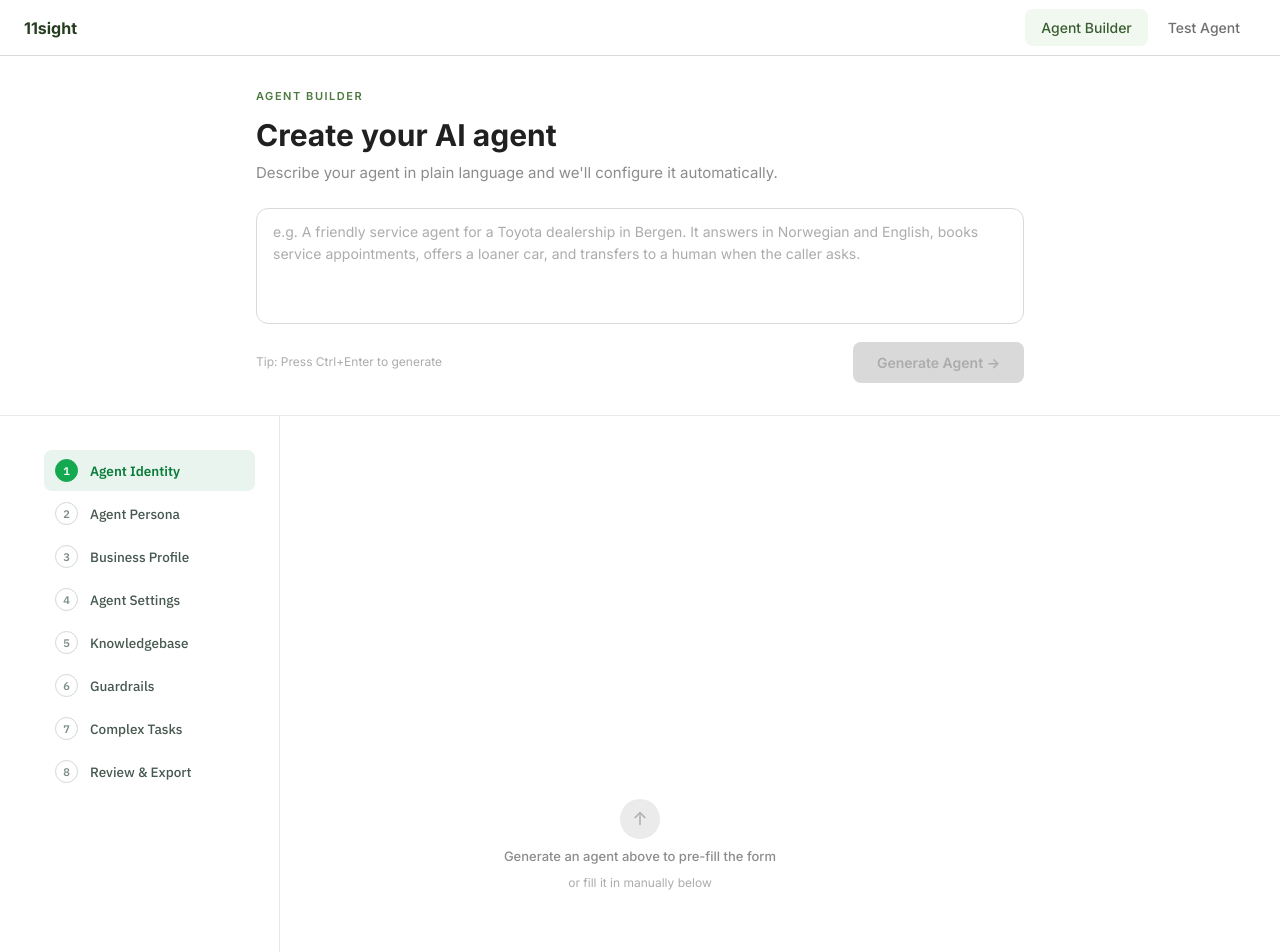
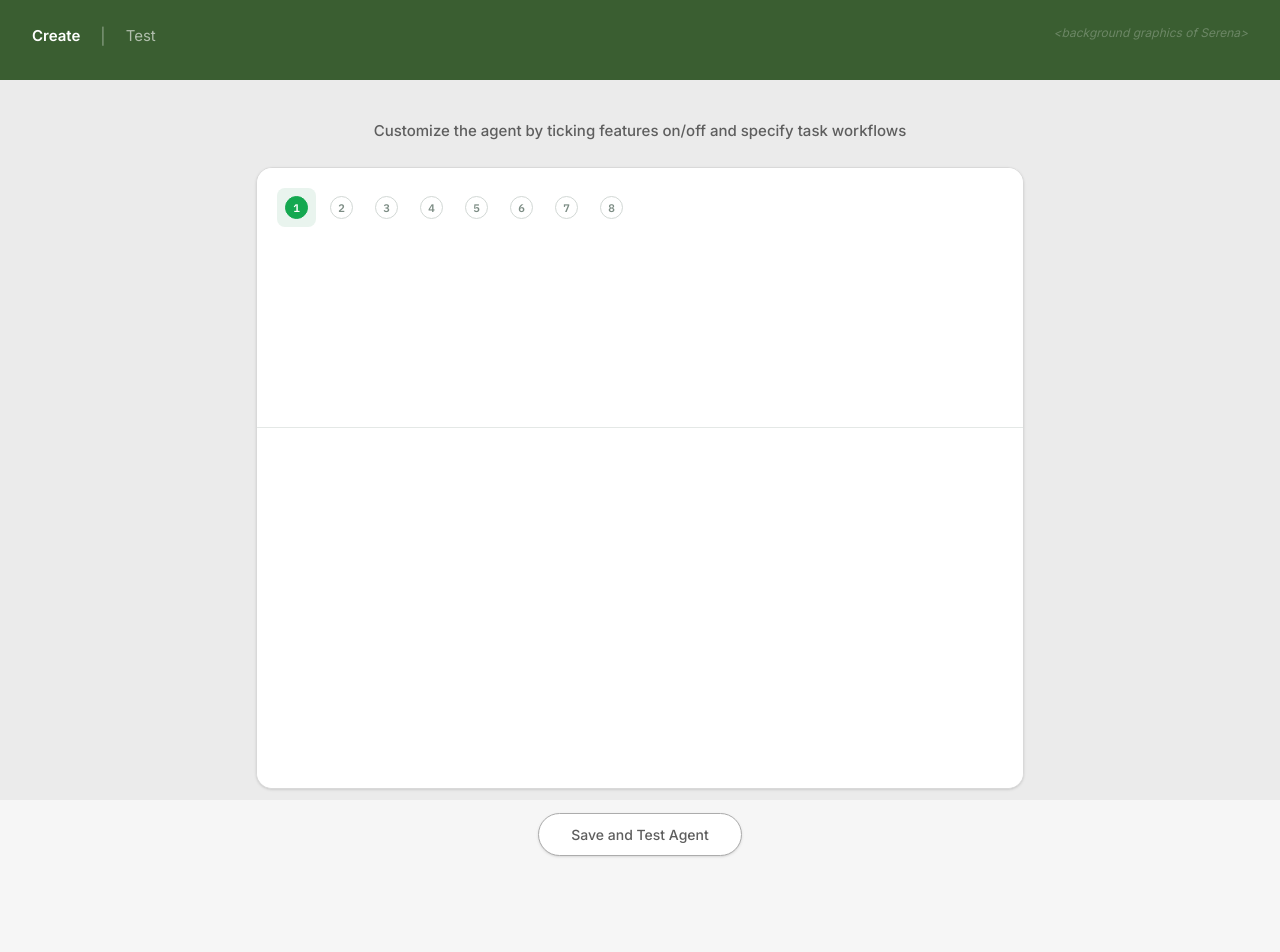
Before and after one commit to kjartan-bit/agent-builder, a Next.js app: page / in a window 1280 px wide. Shown: the top 952 px of the page. After the commit the page ends 896 px from the top, so only its background shows below. Built offline with nearby package versions, Linux system fonts and the light colour scheme.

Commit message:
Redesign pages to match wireframe layout

```diff
--- a/src/app/page.tsx
+++ b/src/app/page.tsx
@@ -1,14 +1,23 @@
 "use client";
 
 import { useState, useRef, useEffect, useCallback } from "react";
-import Nav from "@/components/Nav";
+import Link from "next/link";
+import { useRouter } from "next/navigation";
 
-export default function AgentBuilder() {
+const HERO_GREEN = "#3A5E31";
+
+const PILLS = [
+  "Handles all calls at scale",
+  "Resolves the most complex tasks",
+  "Maintaining CSAT w/ AI Personas",
+];
+
+export default function CreatePage() {
   const [prompt, setPrompt] = useState("");
   const [loading, setLoading] = useState(false);
   const [error, setError] = useState<string | null>(null);
-  const [hasGenerated, setHasGenerated] = useState(false);
   const iframeRef = useRef<HTMLIFrameElement>(null);
+  const router = useRouter();
 
   const sendStateToIframe = useCallback((state: unknown) => {
     iframeRef.current?.contentWindow?.postMessage(
@@ -27,27 +36,22 @@ export default function AgentBuilder() {
     return () => window.removeEventListener("message", handler);
   }, []);
 
-  const handleGenerate = async () => {
+  const handleSubmit = async () => {
     if (!prompt.trim() || loading) return;
     setLoading(true);
     setError(null);
-
     try {
       const res = await fetch("/api/generate-agent", {
         method: "POST",
         headers: { "Content-Type": "application/json" },
         body: JSON.stringify({ prompt: prompt.trim() }),
       });
-
       if (!res.ok) {
         const err = await res.json().catch(() => ({}));
-        throw new Error((err as { error?: string }).error ?? `Request failed: ${res.status}`);
+        throw new Error((err as { error?: string }).error ?? `Error ${res.status}`);
       }
-
       const { state } = await res.json();
       localStorage.setItem("agentConfig", JSON.stringify(state));
-      setHasGenerated(true);
-
       const iframe = iframeRef.current;
       if (iframe?.contentDocument?.readyState === "complete") {
         sendStateToIframe(state);
@@ -61,96 +65,134 @@ export default function AgentBuilder() {
     }
   };
 
-  const handleKeyDown = (e: React.KeyboardEvent<HTMLTextAreaElement>) => {
-    if ((e.metaKey || e.ctrlKey) && e.key === "Enter") handleGenerate();
+  const handleSaveAndTest = () => {
+    iframeRef.current?.contentWindow?.postMessage(
+      { type: "get-state" },
+      window.location.origin
+    );
+    setTimeout(() => router.push("/test"), 300);
   };
 
   return (
-    <div className="min-h-screen flex flex-col bg-neutral-25">
-      <Nav />
+    <div className="min-h-screen flex flex-col bg-neutral-100">
 
-      <div className="bg-white border-b border-neutral-100 px-6 py-8">
-        <div className="max-w-3xl mx-auto">
+      {/* ── Hero ── */}
+      <div
+        style={{ backgroundColor: HERO_GREEN }}
+        className="relative overflow-hidden px-8 pt-6 pb-14"
+      >
+        {/* Nav */}
+        <nav className="flex items-center gap-5 mb-10">
+          <span className="text-white font-semibold" style={{ fontSize: 15 }}>
+            Create
+          </span>
+          <span className="text-white/40">|</span>
+          <Link
+            href="/test"
+            className="text-white/60 hover:text-white transition-colors"
+            style={{ fontSize: 15 }}
+          >
+            Test
+          </Link>
+        </nav>
+
+        {/* Background label placeholder */}
         <p
-            className="font-semibold uppercase text-primary-600 mb-2"
-            style={{ fontSize: 11, letterSpacing: "0.14em" }}
+          className="absolute top-6 right-8 text-white/25 italic select-none"
+          style={{ fontSize: 12 }}
         >
-            Agent Builder
-          </p>
-          <h1 className="font-bold text-neutral-950 mb-1" style={{ fontSize: 30 }}>
-            Create your AI agent
-          </h1>
-          <p className="text-neutral-500 mb-6" style={{ fontSize: 15 }}>
-            Describe your agent in plain language and we&apos;ll configure it automatically.
+          &lt;background graphics of Serena&gt;
         </p>
 
+        {/* Copy + prompt */}
+        <div className="max-w-xl mx-auto text-center">
+          <h1
+            className="text-white font-bold mb-2"
+            style={{ fontSize: 26, lineHeight: 1.35 }}
+          >
+            Generate an 11Sight AI Agent to augment your workforce
+          </h1>
+          <p className="text-white/70 italic mb-7" style={{ fontSize: 16 }}>
+            -grounded in rigorous software engineering-
+          </p>
+
+          {/* Pills */}
+          <div className="flex flex-wrap justify-center gap-2 mb-7">
+            {PILLS.map((p) => (
+              <span
+                key={p}
+                className="text-white border border-white/40 rounded-full px-4 py-1.5 bg-white/10"
+                style={{ fontSize: 13 }}
+              >
+                {p}
+              </span>
+            ))}
+          </div>
+
+          {/* Prompt box */}
+          <div className="relative">
             <textarea
               value={prompt}
               onChange={(e) => setPrompt(e.target.value)}
-            onKeyDown={handleKeyDown}
-            rows={4}
-            placeholder="e.g. A friendly service agent for a Toyota dealership in Bergen. It answers in Norwegian and English, books service appointments, offers a loaner car, and transfers to a human when the caller asks."
-            className="w-full rounded-xl border border-neutral-200 px-4 py-3 text-neutral-900 resize-none focus:outline-none focus:ring-2 focus:ring-primary-400 focus:border-primary-400 placeholder:text-neutral-400"
-            style={{ fontSize: 14, lineHeight: "1.6" }}
+              onKeyDown={(e) => {
+                if ((e.metaKey || e.ctrlKey) && e.key === "Enter") handleSubmit();
+              }}
+              rows={3}
+              placeholder="Create the agent with a single prompt..."
+              className="w-full rounded-xl bg-white text-neutral-900 px-5 py-4 pr-28 resize-none focus:outline-none shadow-md placeholder:text-neutral-400"
+              style={{ fontSize: 14, lineHeight: 1.6 }}
             />
+            <button
+              onClick={handleSubmit}
+              disabled={loading || !prompt.trim()}
+              className="absolute bottom-3.5 right-3.5 border border-neutral-300 rounded-full px-5 py-1.5 text-neutral-700 bg-white hover:bg-neutral-50 disabled:opacity-40 transition-colors cursor-pointer font-medium"
+              style={{ fontSize: 13 }}
+            >
+              {loading ? "…" : "Submit"}
+            </button>
+          </div>
 
           {error && (
-            <p className="mt-2 text-red-600" style={{ fontSize: 13 }}>
-              {error}
+            <p className="text-red-300 mt-2 text-sm">{error}</p>
+          )}
+        </div>
+      </div>
+
+      {/* ── Questionnaire section ── */}
+      <div className="flex-1 px-8 py-10">
+        <div className="max-w-3xl mx-auto">
+          <p
+            className="text-center text-neutral-700 font-medium mb-6"
+            style={{ fontSize: 15 }}
+          >
+            Customize the agent by ticking features on/off and specify task
+            workflows
           </p>
-          )}
 
-          <div className="flex items-center justify-between mt-3">
-            <p className="text-neutral-400" style={{ fontSize: 12 }}>
-              Tip: Press Ctrl+Enter to generate
-            </p>
+          <div
+            className="bg-white rounded-2xl border border-neutral-200 overflow-hidden shadow-sm"
+            style={{ minHeight: 620 }}
+          >
+            <iframe
+              ref={iframeRef}
+              src="/questionnaire.html"
+              className="w-full border-0 block"
+              style={{ minHeight: 620 }}
+              title="SME Questionnaire"
+            />
+          </div>
+
+          <div className="flex justify-center mt-6">
             <button
-              onClick={handleGenerate}
-              disabled={loading || !prompt.trim()}
-              className="bg-primary-600 hover:bg-primary-700 disabled:bg-neutral-200 disabled:text-neutral-400 text-white font-semibold px-6 py-2.5 rounded-lg transition-colors cursor-pointer disabled:cursor-not-allowed flex items-center gap-2"
+              onClick={handleSaveAndTest}
+              className="border border-neutral-400 rounded-full px-8 py-2.5 font-medium text-neutral-700 bg-white hover:bg-neutral-50 transition-colors cursor-pointer shadow-sm"
               style={{ fontSize: 14 }}
             >
-              {loading ? (
-                <>
-                  <svg className="animate-spin h-4 w-4" viewBox="0 0 24 24" fill="none">
-                    <circle className="opacity-25" cx="12" cy="12" r="10" stroke="currentColor" strokeWidth="4" />
-                    <path className="opacity-75" fill="currentColor" d="M4 12a8 8 0 018-8v8H4z" />
-                  </svg>
-                  Generating…
-                </>
-              ) : (
-                "Generate Agent →"
-              )}
+              Save and Test Agent
             </button>
           </div>
         </div>
       </div>
-
-      <div className="flex-1 relative">
-        {!hasGenerated && (
-          <div className="absolute inset-0 flex flex-col items-center justify-center pointer-events-none z-10 gap-2">
-            <div
-              className="w-10 h-10 rounded-full bg-neutral-100 flex items-center justify-center text-neutral-400"
-              style={{ fontSize: 18 }}
-            >
-              ↑
-            </div>
-            <p className="text-neutral-500 font-medium" style={{ fontSize: 13 }}>
-              Generate an agent above to pre-fill the form
-            </p>
-            <p className="text-neutral-400" style={{ fontSize: 12 }}>
-              or fill it in manually below
-            </p>
-          </div>
-        )}
-        <iframe
-          ref={iframeRef}
-          src="/questionnaire.html"
-          className="w-full border-0 block"
-          style={{ minHeight: 860 }}
-          title="Agent configuration questionnaire"
-        />
-      </div>
     </div>
   );
 }
--- a/src/app/test/page.tsx
+++ b/src/app/test/page.tsx
@@ -1,14 +1,21 @@
 "use client";
 
 import { useState, useEffect } from "react";
-import Nav from "@/components/Nav";
+import Link from "next/link";
 
-export default function TestAgent() {
-  const [agentName, setAgentName] = useState("Your Agent");
-  const [phone, setPhone] = useState("");
-  const [smsBody, setSmsBody] = useState("");
-  const [smsSent, setSmsSent] = useState(false);
-  const [voiceActive, setVoiceActive] = useState(false);
+const HERO_GREEN = "#3A5E31";
+
+const FRAMEWORK_STEPS = [
+  "Replace your IVR with the AI Front Desk agent that answers questions and route calls.",
+  "Enter the more complex tasks you want our Specialist Agent to resolve.",
+  "Easily turn the agents on/off and try out new agent features in our AI Agent platform.",
+  "Closely monitor the Agents performance viewing call outcomes and listening to call recordings.",
+  "Augment your staff when and where it is needed while staying completely on top of AI.",
+];
+
+export default function TestPage() {
+  const [agentName, setAgentName] = useState("Select agent");
+  const [activeTab, setActiveTab] = useState<"talk" | "chat" | null>(null);
 
   useEffect(() => {
     try {
@@ -20,190 +27,127 @@ export default function TestAgent() {
     } catch {}
   }, []);
 
-  const handleSend = () => {
-    if (!phone || !smsBody) return;
-    setSmsSent(true);
-    setTimeout(() => setSmsSent(false), 3000);
-  };
+  return (
+    <div className="min-h-screen flex flex-col bg-neutral-100">
 
-  return (
-    <div className="min-h-screen flex flex-col bg-neutral-25">
-      <Nav />
+      {/* ── Hero ── */}
+      <div
+        style={{ backgroundColor: HERO_GREEN }}
+        className="relative overflow-hidden px-8 pt-6 pb-14"
+      >
+        {/* Nav */}
+        <nav className="flex items-center gap-5 mb-10">
+          <Link
+            href="/"
+            className="text-white/60 hover:text-white transition-colors"
+            style={{ fontSize: 15 }}
+          >
+            Create
+          </Link>
+          <span className="text-white/40">|</span>
+          <span className="text-white font-semibold" style={{ fontSize: 15 }}>
+            Test
+          </span>
+        </nav>
 
-      <main className="flex-1 px-6 py-10">
-        <div className="max-w-4xl mx-auto">
-          <p
-            className="font-semibold uppercase text-primary-600 mb-2"
-            style={{ fontSize: 11, letterSpacing: "0.14em" }}
+        {/* Background label placeholder */}
+        <p
+          className="absolute top-6 right-8 text-white/25 italic select-none"
+          style={{ fontSize: 12 }}
+        >
+          &lt;background graphics of Serena&gt;
+        </p>
+
+        {/* Content */}
+        <div className="max-w-xl mx-auto text-center">
+          {/* Agent selector */}
+          <button
+            className="border border-white/40 rounded-full px-5 py-2 text-white bg-white/10 hover:bg-white/20 transition-colors mb-8 inline-flex items-center gap-2 cursor-pointer"
+            style={{ fontSize: 14 }}
           >
-            Test Environment
-          </p>
-          <h1 className="font-bold text-neutral-950 mb-1" style={{ fontSize: 30 }}>
-            Test your agent
+            {agentName}
+            <span className="opacity-60 text-xs">▾</span>
+          </button>
+
+          <h1
+            className="text-white font-bold mb-8"
+            style={{ fontSize: 24, lineHeight: 1.4 }}
+          >
+            Test the agents reliability and compliance
+            <br />
+            while it resolves your most complex tasks
           </h1>
-          <p className="text-neutral-500 mb-8" style={{ fontSize: 15 }}>
-            Agent:{" "}
-            <span className="font-semibold text-neutral-900">{agentName}</span>
-          </p>
 
-          <div className="grid grid-cols-1 md:grid-cols-2 gap-5">
-            <VoiceCard active={voiceActive} onToggle={() => setVoiceActive((v) => !v)} />
-            <SmsCard
-              phone={phone}
-              body={smsBody}
-              sent={smsSent}
-              onPhoneChange={setPhone}
-              onBodyChange={setSmsBody}
-              onSend={handleSend}
-            />
+          {/* Mode buttons */}
+          <div className="flex justify-center gap-4 mb-8">
+            {(["talk", "chat"] as const).map((tab) => (
+              <button
+                key={tab}
+                onClick={() => setActiveTab(tab)}
+                className={`rounded-full px-6 py-2.5 font-medium border transition-colors cursor-pointer capitalize ${
+                  activeTab === tab
+                    ? "bg-white text-neutral-900 border-white"
+                    : "text-white border-white/40 bg-white/10 hover:bg-white/20"
+                }`}
+                style={{ fontSize: 14 }}
+              >
+                {tab === "talk" ? "Talk with agent" : "Chat with agent"}
+              </button>
+            ))}
+          </div>
+
+          {/* iframe placeholder */}
+          <div
+            className="bg-white/10 border border-white/20 rounded-2xl flex items-center justify-center text-white/40 italic"
+            style={{ minHeight: 160, fontSize: 13 }}
+          >
+            {activeTab === "talk" && "Voice integration coming soon"}
+            {activeTab === "chat" && "Chat integration coming soon"}
+            {!activeTab && "<iframe for both options>"}
           </div>
         </div>
-      </main>
+      </div>
+
+      {/* ── Framework section ── */}
+      <div className="flex-1 px-8 py-10">
+        <div className="max-w-xl mx-auto">
+          <h2
+            className="font-bold text-neutral-900 mb-6"
+            style={{ fontSize: 20, lineHeight: 1.35 }}
+          >
+            Controlled onboarding framework for reliable and
+            compliant AI Voice Agents
+          </h2>
+
+          <ol className="space-y-3 mb-6">
+            {FRAMEWORK_STEPS.map((step, i) => (
+              <li
+                key={i}
+                className="flex gap-3 text-neutral-700"
+                style={{ fontSize: 14, lineHeight: 1.55 }}
+              >
+                <span className="font-semibold shrink-0 text-neutral-500">
+                  {i + 1})
+                </span>
+                {step}
+              </li>
+            ))}
+          </ol>
+
+          <a
+            href="#"
+            className="text-neutral-600 underline underline-offset-2"
+            style={{ fontSize: 13 }}
+          >
+            See all available features
+          </a>
+
+          <p className="text-neutral-400 mt-6" style={{ fontSize: 13 }}>
+            Make the framework a dialogue where we implement problems
+            the step applies to.
+          </p>
+        </div>
+      </div>
     </div>
   );
 }
-
-function VoiceCard({
-  active,
-  onToggle,
-}: {
-  active: boolean;
-  onToggle: () => void;
-}) {
-  return (
-    <div className="bg-white rounded-2xl border border-neutral-200 p-6 flex flex-col">
-      <div className="flex items-center gap-3 mb-1">
-        <span style={{ fontSize: 22 }}>🎙️</span>
-        <h2 className="font-semibold text-neutral-900" style={{ fontSize: 18 }}>
-          Voice test
-        </h2>
-      </div>
-      <p className="text-neutral-500 mb-6" style={{ fontSize: 14 }}>
-        Simulate an inbound call to your agent.
-      </p>
-
-      <div
-        className={`flex-1 rounded-xl border-2 border-dashed p-8 flex flex-col items-center justify-center gap-4 mb-4 transition-colors ${
-          active ? "border-primary-400 bg-primary-25" : "border-neutral-200"
-        }`}
-      >
-        <div
-          className={`w-16 h-16 rounded-full flex items-center justify-center text-2xl transition-colors ${
-            active ? "bg-primary-500 text-white" : "bg-neutral-100 text-neutral-400"
-          }`}
-        >
-          {active ? "⏹" : "🎤"}
-        </div>
-        <p className="text-neutral-600 font-medium" style={{ fontSize: 14 }}>
-          {active ? "Call in progress…" : "Ready to call"}
-        </p>
-        {active && (
-          <div className="flex gap-1">
-            {[1, 2, 3, 4, 5].map((i) => (
-              <div
-                key={i}
-                className="w-1 bg-primary-400 rounded-full animate-pulse"
-                style={{ height: 8 + Math.sin(i) * 6, animationDelay: `${i * 0.1}s` }}
-              />
-            ))}
-          </div>
-        )}
-      </div>
-
-      <button
-        onClick={onToggle}
-        className={`w-full py-2.5 rounded-lg font-semibold transition-colors cursor-pointer ${
-          active
-            ? "bg-red-500 hover:bg-red-600 text-white"
-            : "bg-primary-600 hover:bg-primary-700 text-white"
-        }`}
-        style={{ fontSize: 14 }}
-      >
-        {active ? "End call" : "Start call"}
-      </button>
-      <p className="text-neutral-400 text-center mt-3" style={{ fontSize: 12 }}>
-        Voice integration coming soon
-      </p>
-    </div>
-  );
-}
-
-function SmsCard({
-  phone,
-  body,
-  sent,
-  onPhoneChange,
-  onBodyChange,
-  onSend,
-}: {
-  phone: string;
-  body: string;
-  sent: boolean;
-  onPhoneChange: (v: string) => void;
-  onBodyChange: (v: string) => void;
-  onSend: () => void;
-}) {
-  return (
-    <div className="bg-white rounded-2xl border border-neutral-200 p-6 flex flex-col">
-      <div className="flex items-center gap-3 mb-1">
-        <span style={{ fontSize: 22 }}>💬</span>
-        <h2 className="font-semibold text-neutral-900" style={{ fontSize: 18 }}>
-          SMS test
-        </h2>
-      </div>
-      <p className="text-neutral-500 mb-6" style={{ fontSize: 14 }}>
-        Send a test message to your agent.
-      </p>
-
-      <div className="flex flex-col gap-4 flex-1">
-        <div>
-          <label
-            className="block font-medium text-neutral-700 mb-1.5"
-            style={{ fontSize: 14 }}
-          >
-            Phone number
-          </label>
-          <input
-            type="tel"
-            value={phone}
-            onChange={(e) => onPhoneChange(e.target.value)}
-            placeholder="+47 000 00 000"
-            className="w-full rounded-lg border border-neutral-200 px-3 py-2.5 text-neutral-900 focus:outline-none focus:ring-2 focus:ring-primary-400 focus:border-primary-400 placeholder:text-neutral-400"
-            style={{ fontSize: 14 }}
-          />
-        </div>
-        <div className="flex-1">
-          <label
-            className="block font-medium text-neutral-700 mb-1.5"
-            style={{ fontSize: 14 }}
-          >
-            Message
-          </label>
-          <textarea
-            value={body}
-            onChange={(e) => onBodyChange(e.target.value)}
-            placeholder="Hi, I'd like to book a service appointment…"
-            rows={5}
-            className="w-full rounded-lg border border-neutral-200 px-3 py-2.5 text-neutral-900 resize-none focus:outline-none focus:ring-2 focus:ring-primary-400 focus:border-primary-400 placeholder:text-neutral-400"
-            style={{ fontSize: 14 }}
-          />
-        </div>
-        <button
-          onClick={onSend}
-          disabled={!phone || !body}
-          className={`w-full py-2.5 rounded-lg font-semibold transition-colors cursor-pointer disabled:cursor-not-allowed ${
-            sent
-              ? "bg-primary-500 text-white"
-              : "bg-primary-600 hover:bg-primary-700 disabled:bg-neutral-200 disabled:text-neutral-400 text-white"
-          }`}
-          style={{ fontSize: 14 }}
-        >
-          {sent ? "✓ Sent!" : "Send SMS"}
-        </button>
-      </div>
-      <p className="text-neutral-400 text-center mt-3" style={{ fontSize: 12 }}>
-        SMS integration coming soon
-      </p>
-    </div>
-  );
-}
```
Lines whose indentation alone changed are shown as unchanged.
